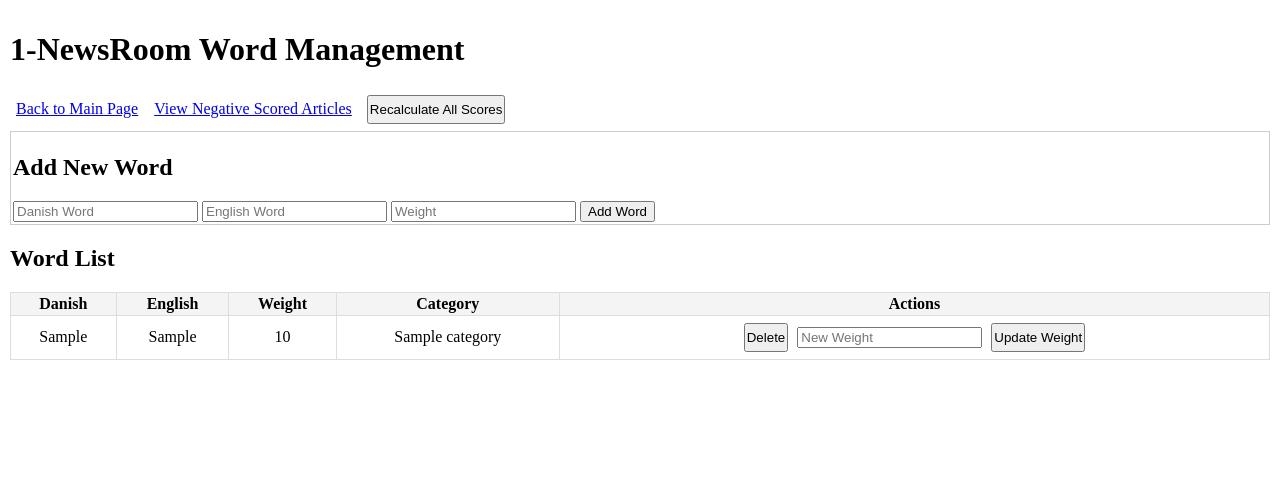
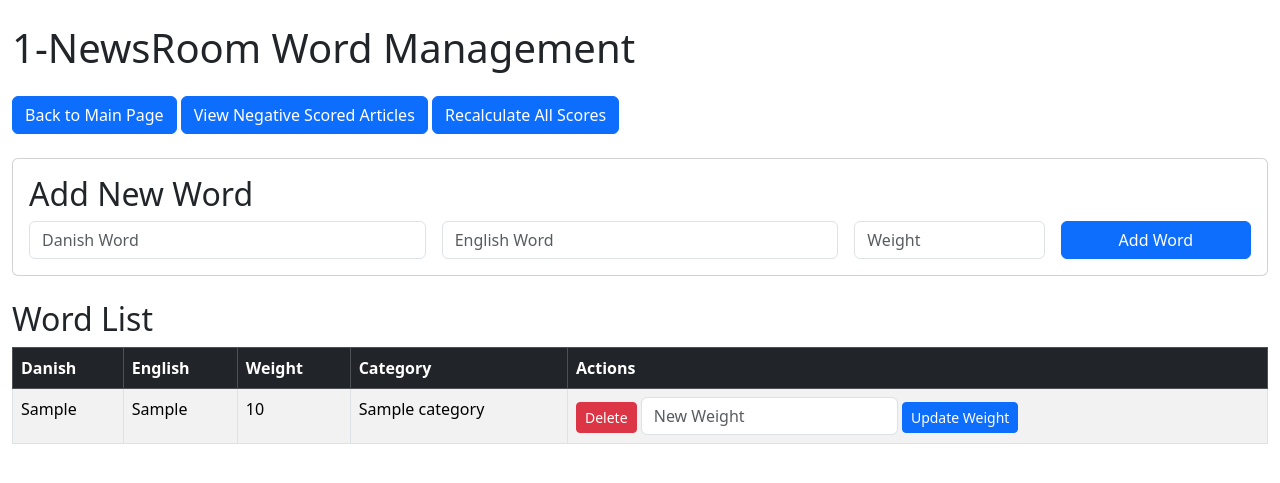
Before and after one commit to RasmusOtharKirketerp/ies-3, a Flask app: template src/templates/words.html in a window 1280 px wide. Shown: the top 483 px of the page. Run offline with Flask 2, Linux system fonts and the light colour scheme; the template is opened without the code that fills it: most values are stand-ins (such as "Sample title", 1, 10 or a date in 2020); parts of the project's set-up code (start-up, migrations or seed data) failed here and were passed over.

Commit message:
added style to words.html

```diff
--- a/src/templates/words.html
+++ b/src/templates/words.html
@@ -5,38 +5,76 @@
     <meta charset="UTF-8">
     <meta name="viewport" content="width=device-width, initial-scale=1.0">
     <title>{{ user_id }}-NewsRoom Word Management</title>
-    <style>
-        body {
-            padding: 2px;
-        }
+    <link href="https://cdn.jsdelivr.net/npm/bootstrap@5.3.2/dist/css/bootstrap.min.css" rel="stylesheet">
+</head>
 
-        .form-section {
-            margin: 2px 0;
-            padding: 2px;
-            border: 1px solid #ccc;
-        }
+<body class="container-fluid py-4">
+    <h1 class="mb-4">{{ user_id }}-NewsRoom Word Management</h1>
+    <div class="mb-4">
+        <a href="/" class="btn btn-primary">Back to Main Page</a>
+        <a href="/negative" class="btn btn-primary">View Negative Scored Articles</a>
+        <button class="btn btn-primary" onclick="recalculateAllScores()">Recalculate All Scores</button>
+    </div>
 
-        table {
-            width: 100%;
-            border-collapse: collapse;
-        }
+    <div class="card mb-4">
+        <div class="card-body">
+            <h2 class="card-title">Add New Word</h2>
+            <form action="/words/add" method="POST" class="row g-3">
+                <div class="col-12 col-md-4">
+                    <input type="text" id="word_da" name="word_da" class="form-control" placeholder="Danish Word" required onchange="translateText()">
+                </div>
+                <div class="col-12 col-md-4">
+                    <input type="text" id="word_en" name="word_en" class="form-control" placeholder="English Word" required>
+                </div>
+                <div class="col-12 col-md-2">
+                    <input type="number" name="weight" class="form-control" placeholder="Weight" step="0.1" required>
+                </div>
+                <div class="col-12 col-md-2">
+                    <button type="submit" class="btn btn-primary w-100">Add Word</button>
+                </div>
+            </form>
+        </div>
+    </div>
 
-        th,
-        td {
-            padding: 2px;
-            border: 1px solid #ddd;
-            text-align: center;
-        }
+    <h2>Word List</h2>
+    <div class="table-responsive">
+        <table class="table table-striped table-bordered">
+            <thead class="table-dark">
+                <tr>
+                    <th>Danish</th>
+                    <th>English</th>
+                    <th>Weight</th>
+                    <th>Category</th>
+                    <th>Actions</th>
+                </tr>
+            </thead>
+            <tbody>
+                {% for word_da, word_en, weight, category in words %}
+                <tr>
+                    <td>{{ word_da }}</td>
+                    <td>{{ word_en }}</td>
+                    <td>{{ weight }}</td>
+                    <td>{{ category }}</td>
+                    <td>
+                        <form action="/words/delete" method="POST" class="d-inline">
+                            <input type="hidden" name="word_da" value="{{ word_da }}">
+                            <input type="hidden" name="word_en" value="{{ word_en }}">
+                            <button type="submit" class="btn btn-danger btn-sm">Delete</button>
+                        </form>
+                        <form action="/words/update" method="POST" class="d-inline">
+                            <input type="hidden" name="word_da" value="{{ word_da }}">
+                            <input type="hidden" name="word_en" value="{{ word_en }}">
+                            <input type="number" name="new_weight" class="form-control d-inline-block w-auto" step="0.1" placeholder="New Weight" required>
+                            <button type="submit" class="btn btn-primary btn-sm">Update Weight</button>
+                        </form>
+                    </td>
+                </tr>
+                {% endfor %}
+            </tbody>
+        </table>
+    </div>
 
-        th {
-            background-color: #f4f4f4;
-        }
-
-        .button {
-            padding: 5px 1px;
-            margin: 5px;
-        }
-    </style>
+    <script src="https://cdn.jsdelivr.net/npm/bootstrap@5.3.2/dist/js/bootstrap.bundle.min.js"></script>
     <script>
         async function translateText() {
             const danishWord = document.getElementById('word_da').value;
@@ -47,22 +85,11 @@
                 const data = await response.json();
                 const translation = data[0][0][0];
                 document.getElementById('word_en').value = translation;
-                lowerCaseTranslation = translation.toLowerCase();
             } catch (error) {
                 console.error('Translation error:', error);
             }
         }
-    </script>
-</head>
 
-<body>
-    <h1>{{ user_id }}-NewsRoom Word Management</h1>
-    <div class="button-container">
-        <a href="/" class="button">Back to Main Page</a>
-        <a href="/negative" class="button">View Negative Scored Articles</a>
-        <button class="button" onclick="recalculateAllScores()">Recalculate All Scores</button>
-    </div>
-    <script>
         async function recalculateAllScores() {
             const button = document.querySelector('button[onclick="recalculateAllScores()"]');
             button.disabled = true;
@@ -91,53 +118,6 @@
             }
         }
     </script>
-
-    <div class="form-section">
-        <h2>Add New Word</h2>
-        <form action="/words/add" method="POST">
-            <input type="text" id="word_da" name="word_da" placeholder="Danish Word" required
-                onchange="translateText()">
-            <input type="text" id="word_en" name="word_en" placeholder="English Word" required>
-            <input type="number" name="weight" placeholder="Weight" step="0.1" required>
-            <button type="submit">Add Word</button>
-        </form>
-    </div>
-
-    <h2>Word List</h2>
-    <table>
-        <thead>
-            <tr>
-                <th>Danish</th>
-                <th>English</th>
-                <th>Weight</th>
-                <th>Category</th>
-                <th>Actions</th>
-            </tr>
-        </thead>
-        <tbody>
-            {% for word_da, word_en, weight, category in words %}
-            <tr>
-                <td>{{ word_da }}</td>
-                <td>{{ word_en }}</td>
-                <td>{{ weight }}</td>
-                <td>{{ category }}</td>
-                <td>
-                    <form action="/words/delete" method="POST" style="display: inline;">
-                        <input type="hidden" name="word_da" value="{{ word_da }}">
-                        <input type="hidden" name="word_en" value="{{ word_en }}">
-                        <button type="submit" class="button">Delete</button>
-                    </form>
-                    <form action="/words/update" method="POST" style="display: inline;">
-                        <input type="hidden" name="word_da" value="{{ word_da }}">
-                        <input type="hidden" name="word_en" value="{{ word_en }}">
-                        <input type="number" name="new_weight" step="0.1" placeholder="New Weight" required>
-                        <button type="submit" class="button">Update Weight</button>
-                    </form>
-                </td>
-            </tr>
-            {% endfor %}
-        </tbody>
-    </table>
 </body>
 
 </html>
```
